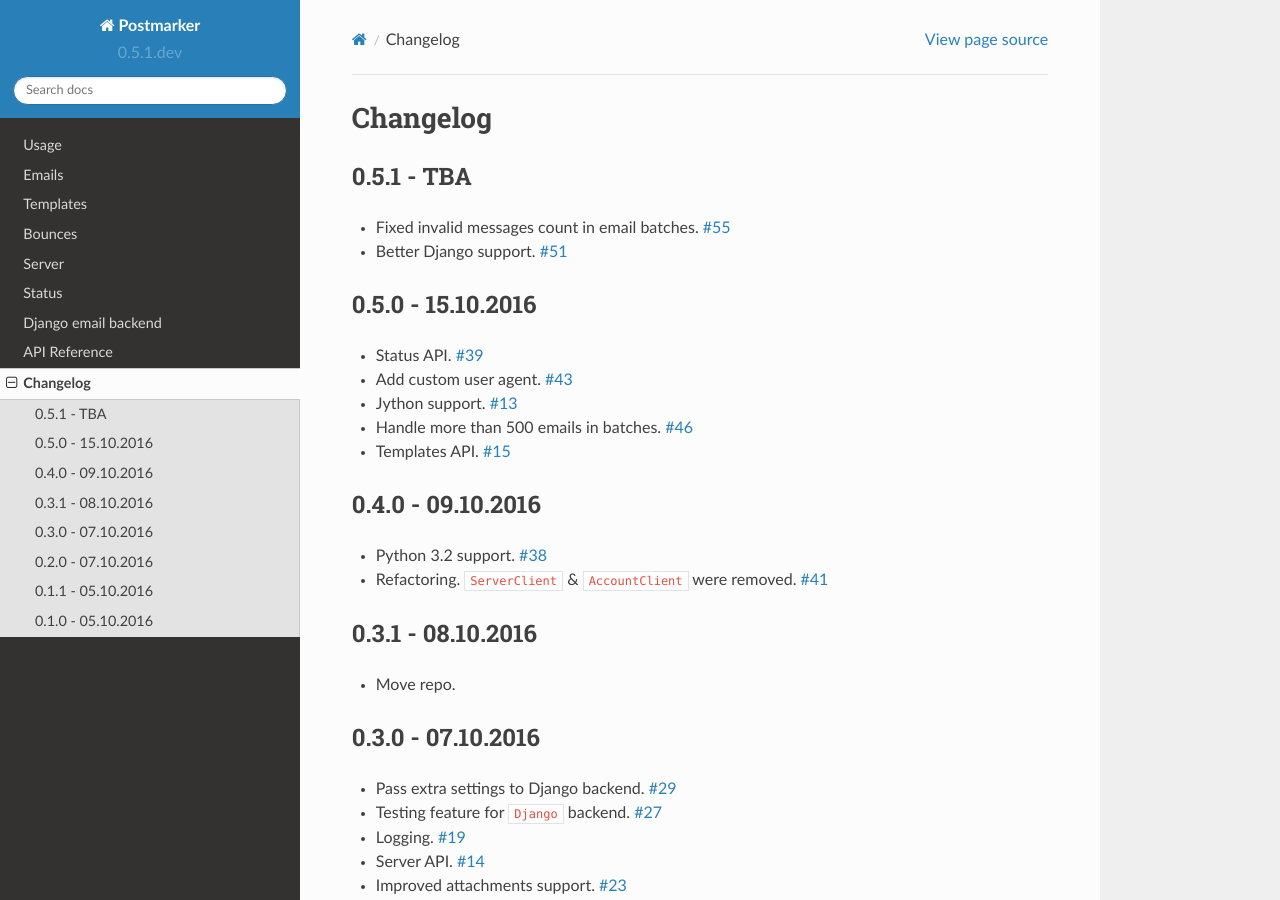
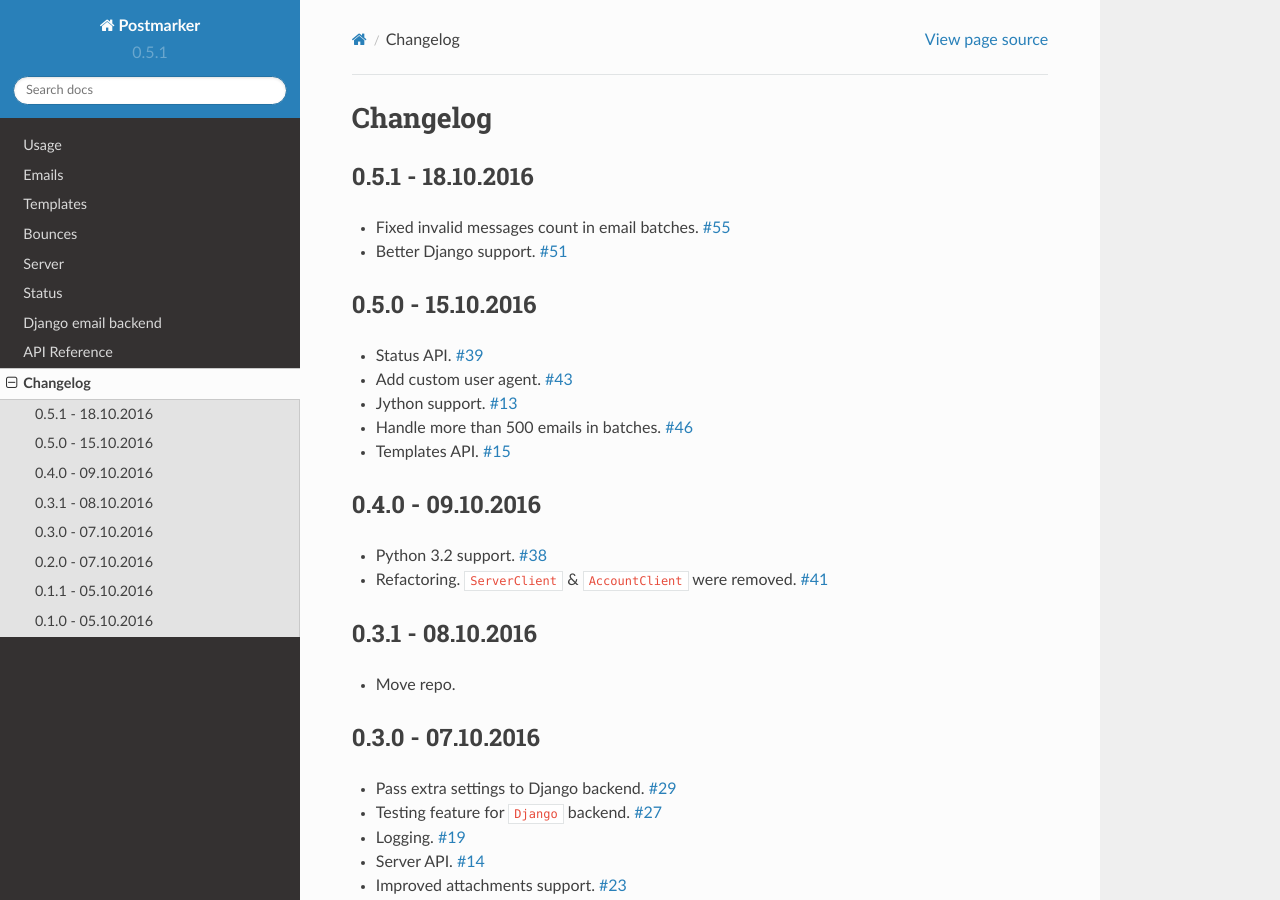
Before and after one commit to Stranger6667/postmarker, a Sphinx documentation site: the page built from docs/changelog.rst, in a window 1280 px wide and 900 px high. Built offline with Sphinx 7.4.7 and the Read the Docs theme 2.0.0, drawn with Linux system fonts in a browser that asks for light colours.

Commit message:
Release 0.5.1

```diff
--- a/docs/changelog.rst
+++ b/docs/changelog.rst
@@ -3,8 +3,8 @@
 Changelog
 =========
 
-0.5.1 - TBA
------------
+0.5.1 - 18.10.2016
+------------------
 
 - Fixed invalid messages count in email batches. `#55`_
 - Better Django support. `#51`_
--- a/postmarker/__init__.py
+++ b/postmarker/__init__.py
@@ -1,4 +1,4 @@
 # coding: utf-8
 
 
-__version__ = '0.5.1.dev'
+__version__ = '0.5.1'
```
